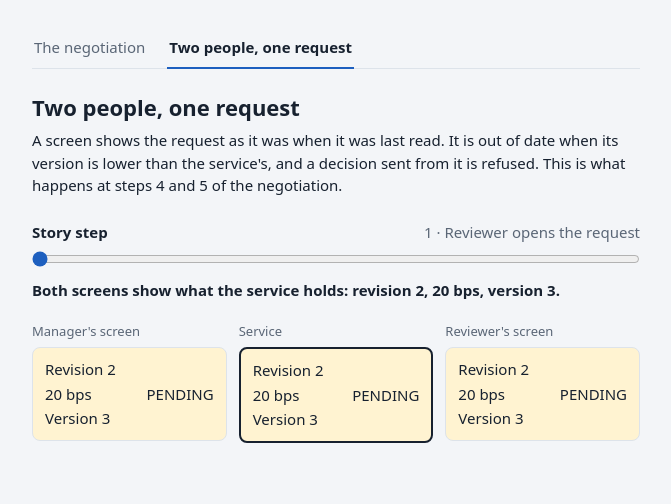
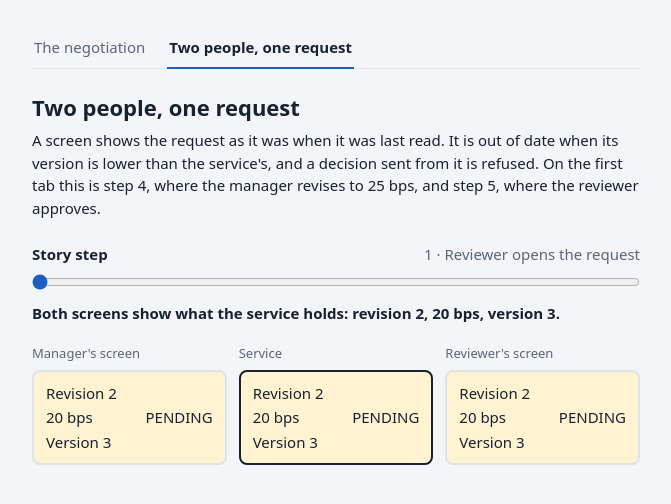
Before and after one commit to furkankuscu08/blue_harvest, a plain HTML site: page docs/story.html in a window 1280 px wide. Both pictures are taken after a click on the tab "Two people, one request". Shown: the whole page, without its empty margins (304-975 px from the left). Drawn offline with Linux system fonts and the light colour scheme.

Commit message:
Keep the screen cards the same size; name where the second tab sits in the example

```diff
--- a/docs/story.html
+++ b/docs/story.html
@@ -3,7 +3,7 @@
 <head>
   <meta charset="utf-8">
   <meta name="viewport" content="width=device-width, initial-scale=1">
-  <title>The negotiation</title>
+  <title>The worked example</title>
   <style>
     :root {
       --bg: #f3f5f8;
@@ -198,7 +198,7 @@
     }
 
     .screen {
-      border: 1px solid var(--border);
+      border: 2px solid var(--border);
       border-radius: 8px;
       background: var(--surface);
       padding: 10px 12px;
@@ -207,13 +207,11 @@
     .screen.is-pending { background: var(--pending-bg); }
     .screen.is-approved { background: var(--approved-bg); }
 
-    .screen.is-service {
-      border-color: var(--text);
-      border-width: 2px;
-    }
+    .screen.is-service { border-color: var(--text); }
 
     .screen.is-stale {
-      border: 2px dashed var(--muted);
+      border-style: dashed;
+      border-color: var(--muted);
     }
 
     .message {
@@ -253,7 +251,7 @@
     </section>
     <section id="panel-screens" role="tabpanel" aria-labelledby="tab-screens" hidden>
     <h1>Two people, one request</h1>
-    <p class="intro">A screen shows the request as it was when it was last read. It is out of date when its version is lower than the service's, and a decision sent from it is refused. This is what happens at steps 4 and 5 of the negotiation.</p>
+    <p class="intro">A screen shows the request as it was when it was last read. It is out of date when its version is lower than the service's, and a decision sent from it is refused. On the first tab this is step 4, where the manager revises to 25 bps, and step 5, where the reviewer approves.</p>
     <div class="control">
       <div class="control-head">
         <label for="screen-step">Story step</label>
@@ -396,6 +394,7 @@
         manager: REVISED,
         service: REVISED,
         reviewer: OLD,
+        // The UI's own text for a stale version, from app/static/views.js.
         message: "This request changed while you were looking at it. Reload and review it again.",
       },
       {
@@ -473,8 +472,9 @@
       board.append(readout);
     }
 
-    function column(label, seen, service, message) {
+    function column(label, seen, service, { kind, message } = {}) {
       const classes = ["screen", `is-${seen.status.toLowerCase()}`];
+      if (kind) classes.push(kind);
       const stale = seen.version < service.version;
       if (stale) classes.push("is-stale");
       const card = el("article", { class: classes.join(" ") });
@@ -488,20 +488,16 @@
     }
 
     function drawScreens(story) {
-      const service = column("Service", story.service, story.service);
-      service.lastChild.classList.add("is-service");
       screens.replaceChildren(
         column("Manager's screen", story.manager, story.service),
-        service,
-        column("Reviewer's screen", story.reviewer, story.service, story.message),
+        column("Service", story.service, story.service, { kind: "is-service" }),
+        column("Reviewer's screen", story.reviewer, story.service, { message: story.message }),
       );
     }
 
     // A slider that walks a list of steps.
-    function walk(name, steps, draw) {
-      const input = document.getElementById(`${name}step`);
-      const out = document.getElementById(`${name}step-out`);
-      const summary = document.getElementById(`${name}summary`);
+    function walk(ids, steps, draw) {
+      const [input, out, summary] = ids.map((id) => document.getElementById(id));
       function render() {
         const story = steps[Number(input.value) - 1];
         out.textContent = `${input.value} · ${story.action}`;
@@ -512,8 +508,8 @@
       render();
     }
 
-    walk("", STEPS, drawBoard);
-    walk("screen-", SCREEN_STEPS, drawScreens);
+    walk(["step", "step-out", "summary"], STEPS, drawBoard);
+    walk(["screen-step", "screen-step-out", "screen-summary"], SCREEN_STEPS, drawScreens);
 
     const tabs = Array.from(document.querySelectorAll('[role="tab"]'));
 
```
Also changed, not shown: 2 other files.
